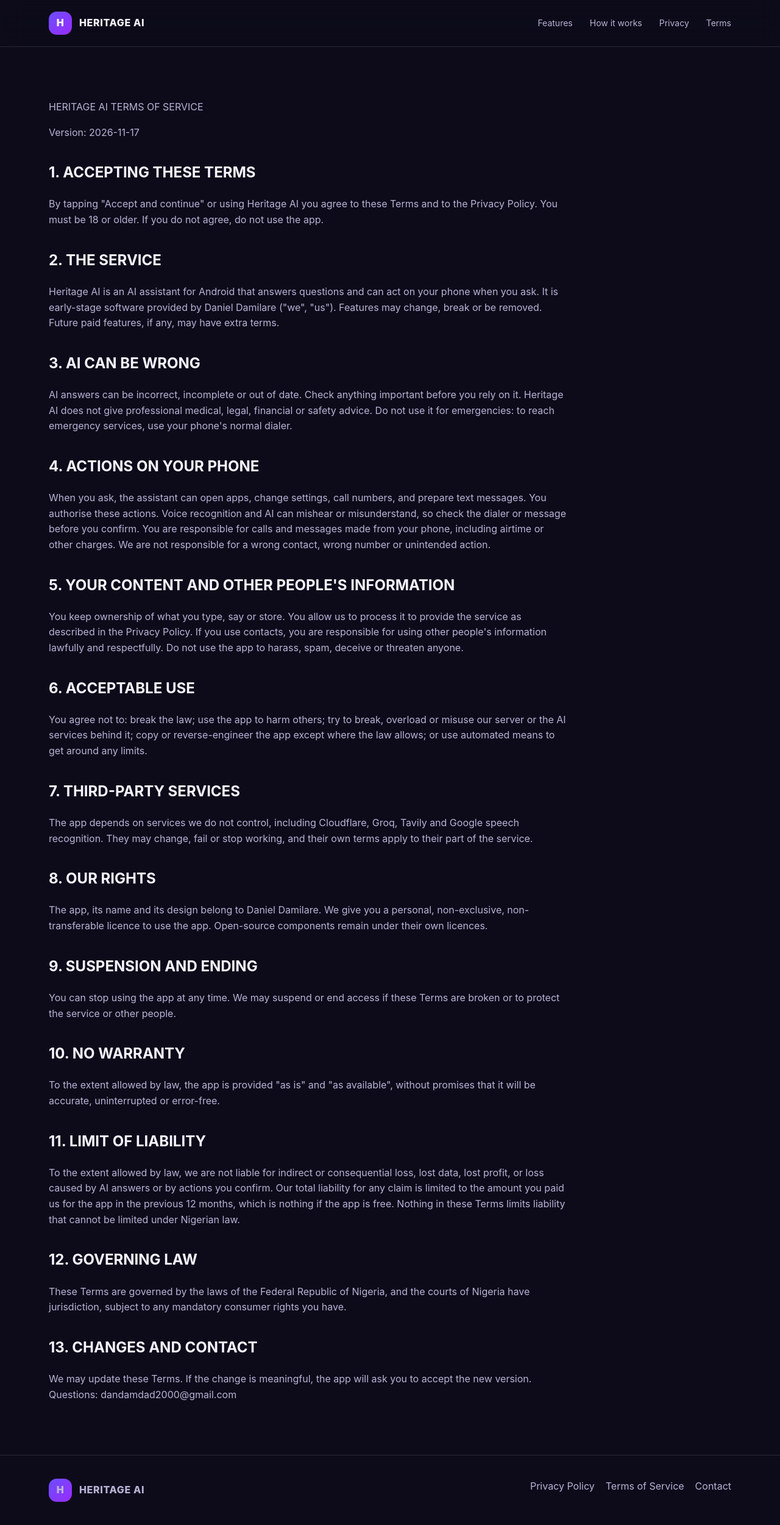
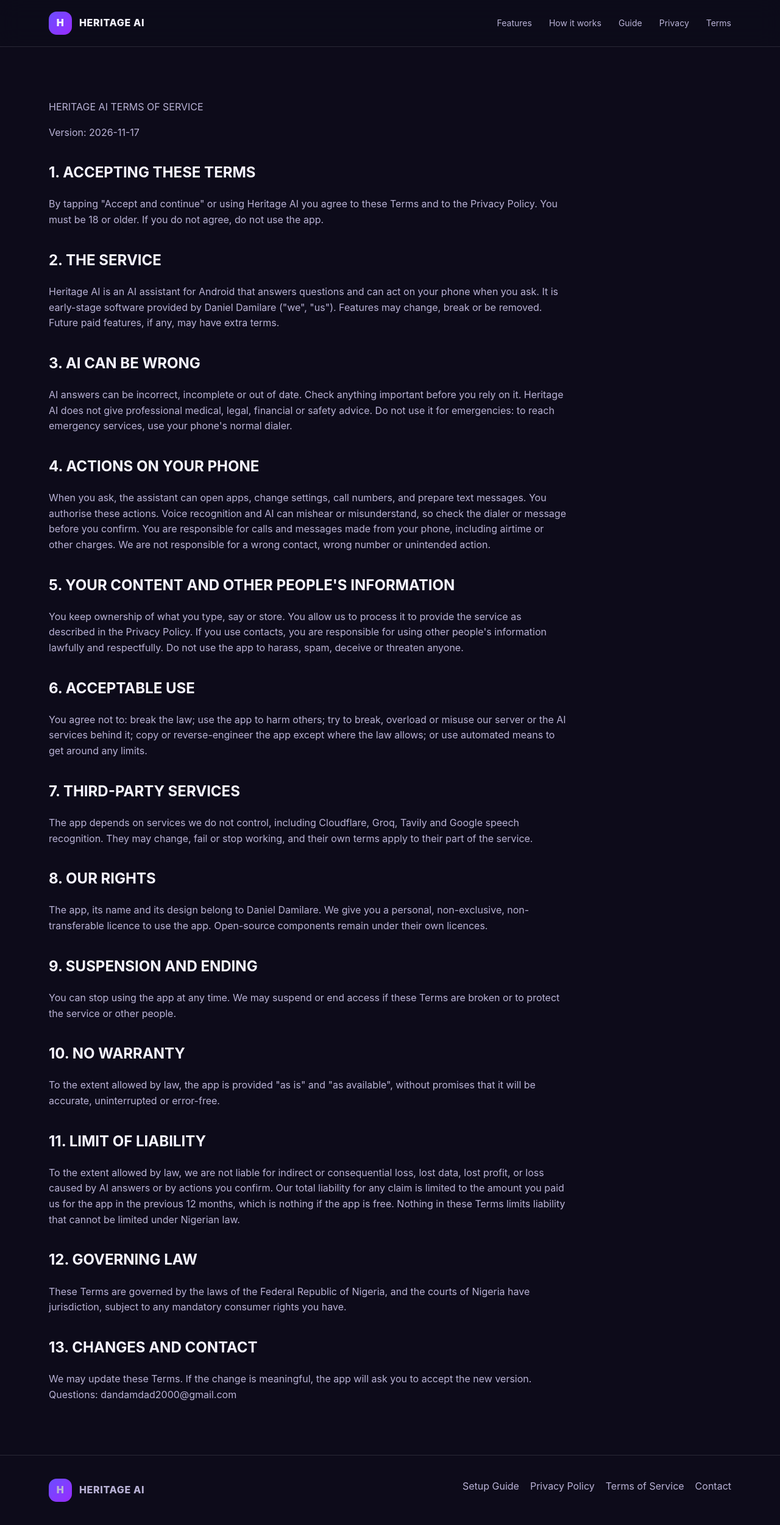
Before and after one commit to TRIPLE-D2000/HeritageAIWebsite, a plain HTML site: page terms.html in a window 1280 px wide. Shown: the whole page at 61% size. Drawn offline with Linux system fonts and the light colour scheme.

Commit message:
Update navigation and footer links in terms.html

```diff
--- a/terms.html
+++ b/terms.html
@@ -7,7 +7,7 @@
 <link rel="stylesheet" href="styles.css">
 </head>
 <body>
-<header class="nav"><div class="wrap nav-inner"><a class="brand" href="index.html"><span class="logo">H</span> HERITAGE AI</a><nav class="links"><a href="index.html#features">Features</a><a href="index.html#how">How it works</a><a href="privacy.html">Privacy</a><a href="terms.html">Terms</a></nav></div></header>
+<header class="nav"><div class="wrap nav-inner"><a class="brand" href="index.html"><span class="logo">H</span> HERITAGE AI</a><nav class="links"><a href="index.html#features">Features</a><a href="index.html#how">How it works</a><a href="guide.html">Guide</a><a href="privacy.html">Privacy</a><a href="terms.html">Terms</a></nav></div></header>
 <main class="legal"><div class="wrap"><article><p>HERITAGE AI TERMS OF SERVICE</p>
 <p>Version: 2026-11-17</p>
 <h2>1. ACCEPTING THESE TERMS</h2>
@@ -36,5 +36,5 @@
 <p>These Terms are governed by the laws of the Federal Republic of Nigeria, and the courts of Nigeria have jurisdiction, subject to any mandatory consumer rights you have.</p>
 <h2>13. CHANGES AND CONTACT</h2>
 <p>We may update these Terms. If the change is meaningful, the app will ask you to accept the new version. Questions: dandamdad2000@gmail.com</p></article></div></main>
-<footer class="footer"><div class="wrap footer-grid"><a class="brand" href="index.html"><span class="logo">H</span> HERITAGE AI</a><div class="foot-links"><a href="privacy.html">Privacy Policy</a><a href="terms.html">Terms of Service</a><a href="mailto:dandamdad2000@gmail.com">Contact</a></div></div></footer>
+<footer class="footer"><div class="wrap footer-grid"><a class="brand" href="index.html"><span class="logo">H</span> HERITAGE AI</a><div class="foot-links"><a href="guide.html">Setup Guide</a><a href="privacy.html">Privacy Policy</a><a href="terms.html">Terms of Service</a><a href="mailto:dandamdad2000@gmail.com">Contact</a></div></div></footer>
 </body></html>
```
